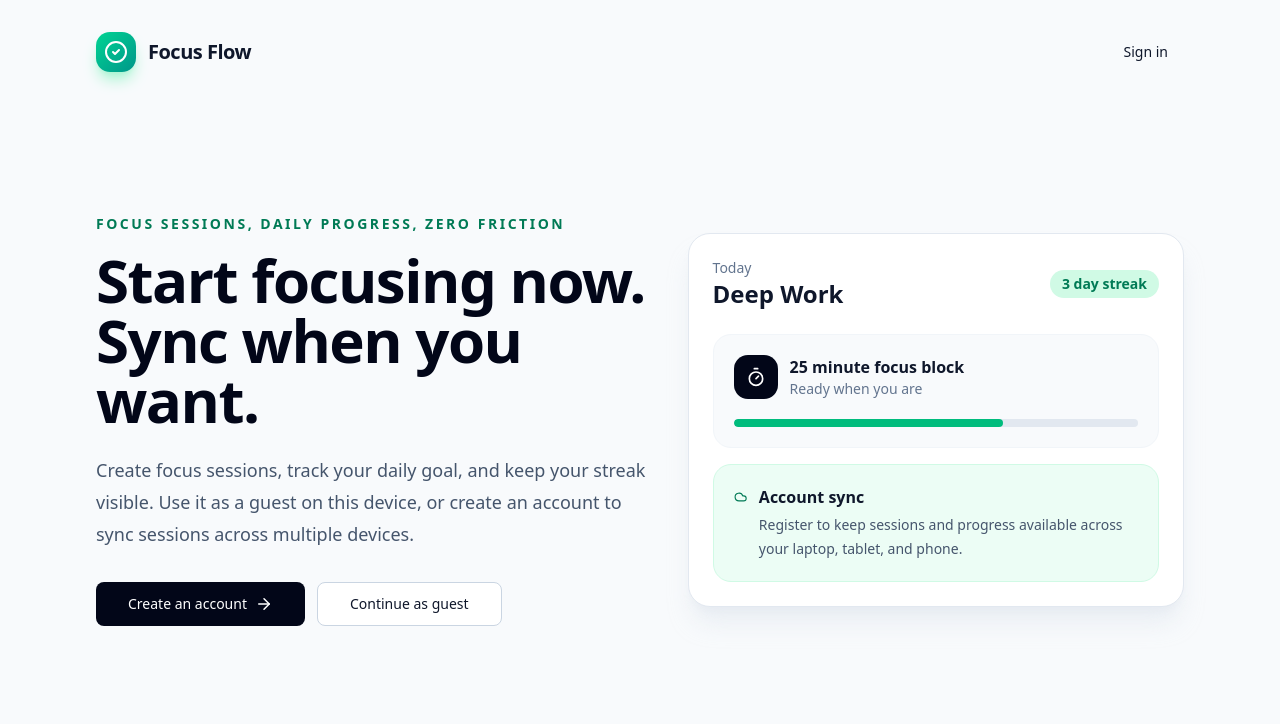
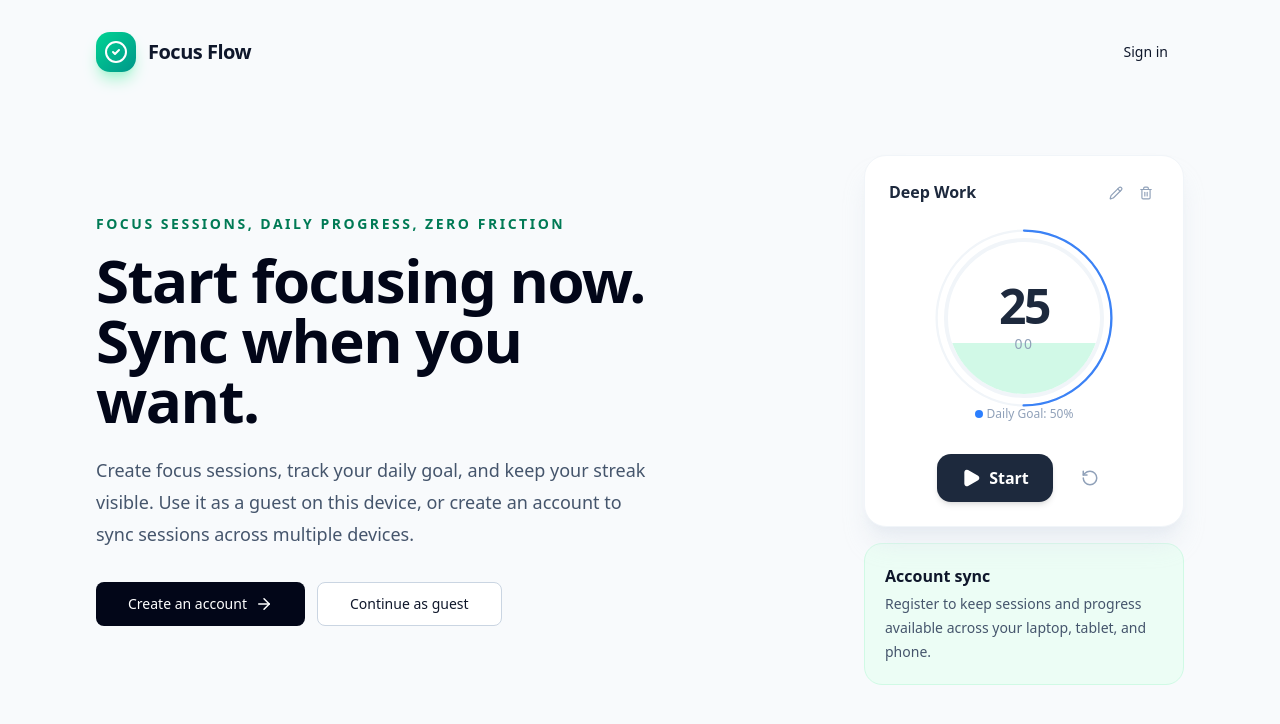
Before and after one commit to SheoranRavi/focus-flow, a React (Vite) app: page / in a window 1280 px wide. Shown: the top 724 px of the page. Built offline with nearby package versions, Linux system fonts and the light colour scheme; no server answers.

Commit message:
update homepage

```diff
--- a/src/pages/Home.tsx
+++ b/src/pages/Home.tsx
@@ -1,9 +1,16 @@
 import React from "react";
-import { Link } from "react-router-dom";
-import { ArrowRight, CheckCircle2, Cloud, Timer } from "lucide-react";
+import { Link, Navigate } from "react-router-dom";
+import { ArrowRight, CheckCircle2, Pencil, Play, RotateCcw, Trash2 } from "lucide-react";
 import Button from "../components/ui/Button";
+import { useAuth } from "../context/AuthContext";
 
 const Home: React.FC = () => {
+  const user = useAuth();
+
+  if (user) {
+    return <Navigate to="/app" replace />;
+  }
+
   return (
     <div className="min-h-screen bg-slate-50 text-slate-900">
       <main className="mx-auto flex min-h-screen w-full max-w-6xl flex-col px-6 py-8 md:px-8">
@@ -45,44 +52,71 @@ const Home: React.FC = () => {
             </div>
           </div>
 
-          <div className="rounded-3xl border border-slate-200 bg-white p-6 shadow-xl shadow-slate-200/70">
-            <div className="mb-6 flex items-center justify-between">
-              <div>
-                <p className="text-sm font-medium text-slate-500">Today</p>
-                <h2 className="text-2xl font-bold text-slate-900">Deep Work</h2>
+          <div className="flex flex-col gap-4">
+            <div className="relative flex w-full flex-col items-center justify-between rounded-3xl border border-slate-100 bg-white p-6 shadow-xl shadow-slate-200/70 md:w-[320px] lg:ml-auto">
+              <div className="mb-4 flex w-full items-start justify-between">
+                <div className="flex max-w-[80%] items-center gap-2">
+                  <h2 className="truncate font-bold text-slate-800">Deep Work</h2>
                 </div>
-              <div className="rounded-full bg-emerald-100 px-3 py-1 text-sm font-semibold text-emerald-700">
-                3 day streak
+                <div className="flex gap-1">
+                  <button className="rounded-full p-1.5 text-slate-400" aria-label="Edit preview session">
+                    <Pencil size={14} />
+                  </button>
+                  <button className="rounded-full p-1.5 text-slate-400" aria-label="Delete preview session">
+                    <Trash2 size={14} />
+                  </button>
                 </div>
               </div>
 
-            <div className="space-y-4">
-              <div className="rounded-2xl border border-slate-100 bg-slate-50 p-5">
-                <div className="flex items-center gap-3">
-                  <div className="flex h-11 w-11 items-center justify-center rounded-xl bg-slate-950 text-white">
-                    <Timer size={20} />
+              <div className="relative my-4 flex flex-col items-center justify-center">
+                <div className="relative flex items-center justify-center">
+                  <div className="pointer-events-none absolute inset-0 flex items-center justify-center [transform:scale(1.15)]">
+                    <svg height={200} width={200} className="-rotate-90">
+                      <circle stroke="#f1f5f9" strokeWidth={2} fill="transparent" r={76} cx={80} cy={100} />
+                      <circle
+                        stroke="#3b82f6"
+                        strokeWidth={2}
+                        strokeDasharray="477.52 477.52"
+                        strokeDashoffset="238.76"
+                        strokeLinecap="round"
+                        fill="transparent"
+                        r={76}
+                        cx={80}
+                        cy={100}
+                      />
+                    </svg>
                   </div>
-                  <div>
-                    <p className="font-semibold text-slate-900">25 minute focus block</p>
-                    <p className="text-sm text-slate-500">Ready when you are</p>
+
+                  <div className="relative z-10 flex h-40 w-40 items-center justify-center overflow-hidden rounded-full border-4 border-slate-100 bg-white">
+                    <div className="absolute inset-x-0 bottom-0 h-1/3 bg-emerald-200 opacity-50" />
+                    <div className="z-10 text-center">
+                      <div className="text-5xl font-bold tracking-tighter text-slate-800">25</div>
+                      <div className="mt-1 text-sm font-medium uppercase tracking-widest text-slate-400">00</div>
                     </div>
-                </div>
-                <div className="mt-5 h-2 overflow-hidden rounded-full bg-slate-200">
-                  <div className="h-full w-2/3 rounded-full bg-emerald-500" />
                   </div>
                 </div>
 
-              <div className="rounded-2xl border border-emerald-100 bg-emerald-50 p-5">
-                <div className="flex items-start gap-3">
-                  <Cloud className="mt-0.5 text-emerald-700" size={20} />
-                  <div>
+                <div className="mt-2 flex items-center gap-1 text-xs font-medium text-slate-400">
+                  <span className="h-2 w-2 rounded-full bg-blue-500" />
+                  Daily Goal: 50%
+                </div>
+              </div>
+
+              <div className="mt-4 flex items-center gap-4">
+                <button className="flex items-center gap-2 rounded-xl bg-slate-800 px-6 py-3 font-semibold text-white shadow-md">
+                  <Play size={20} fill="currentColor" /> Start
+                </button>
+                <button className="rounded-xl p-3 text-slate-400" title="Reset Timer" aria-label="Reset preview timer">
+                  <RotateCcw size={18} />
+                </button>
+              </div>
+            </div>
+
+            <div className="rounded-2xl border border-emerald-100 bg-emerald-50 p-5 md:w-[320px] lg:ml-auto">
               <p className="font-semibold text-slate-900">Account sync</p>
               <p className="mt-1 text-sm leading-6 text-slate-600">
                 Register to keep sessions and progress available across your laptop, tablet, and phone.
               </p>
-                  </div>
-                </div>
-              </div>
             </div>
           </div>
         </section>
```
Also changed, not shown: 1 other file (tests, documents, lock files or other folders). Lines whose indentation alone changed are shown as unchanged.
